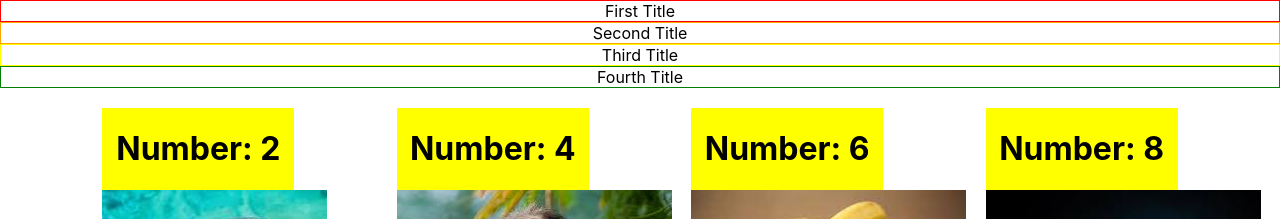
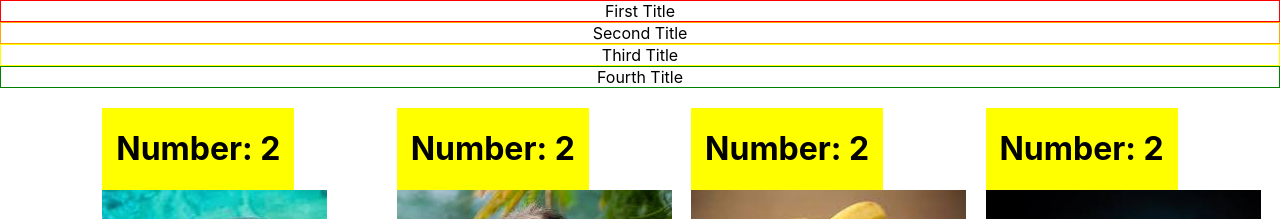
Before and after one commit to JoshuaJonesTS/basic-react-practice, a React (Create React App) app: page / in a window 1280 px wide. Shown: the top 219 px of the page. Built offline with nearby package versions, Linux system fonts and the light colour scheme.

Commit message:
Display images via mapping

```diff
--- a/src/App.js
+++ b/src/App.js
@@ -7,6 +7,20 @@ import image3 from '../src/images/image-3.jpg'
 import image4 from '../src/images/image-4.jpg'
 
 function App() {
+  const imageObj = [
+    {
+      photo: image
+    },
+    {
+      photo: image2
+    },
+    {
+      photo: image3
+    },
+    {
+      photo: image4
+    }
+  ];
   return (
     <div className="App">
      <Header title={"First Title"} borderColor={"red"}></Header>
@@ -19,10 +33,13 @@ function App() {
       flex: "flex-wrap",
       justifyContent: "space-evenly"
      }}>
-      <Square picture={image} number={1}/>
-      <Square picture={image2} number={2}/>
-      <Square picture={image3} number={3}/>
-      <Square picture={image4} number={4}/>
+      {
+        imageObj.map(imageT => {
+          return (
+            <Square picture={imageT.photo} number={1}/>
+          );
+        })
+      }
      </div>
     </div>
   );
```
